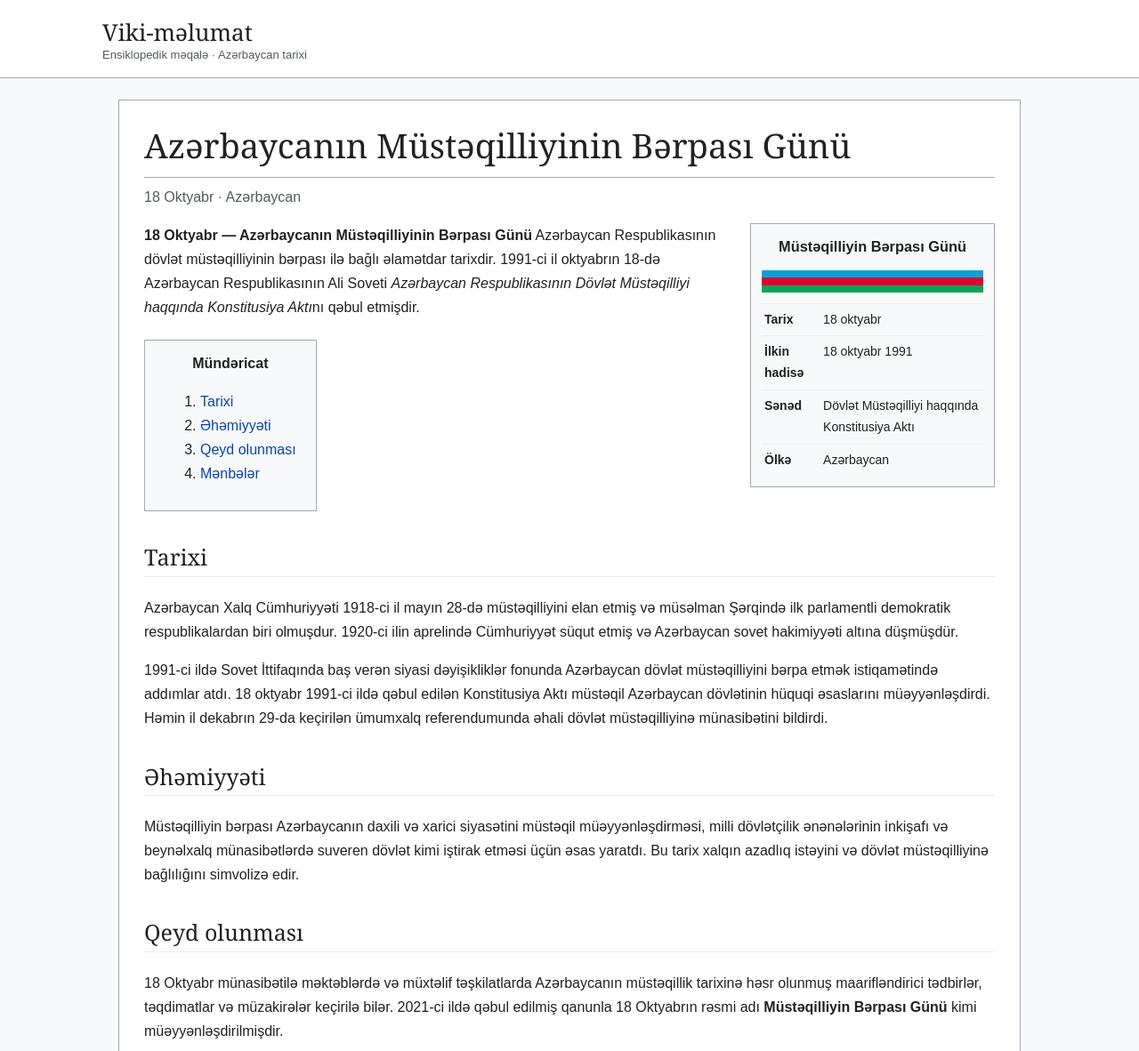
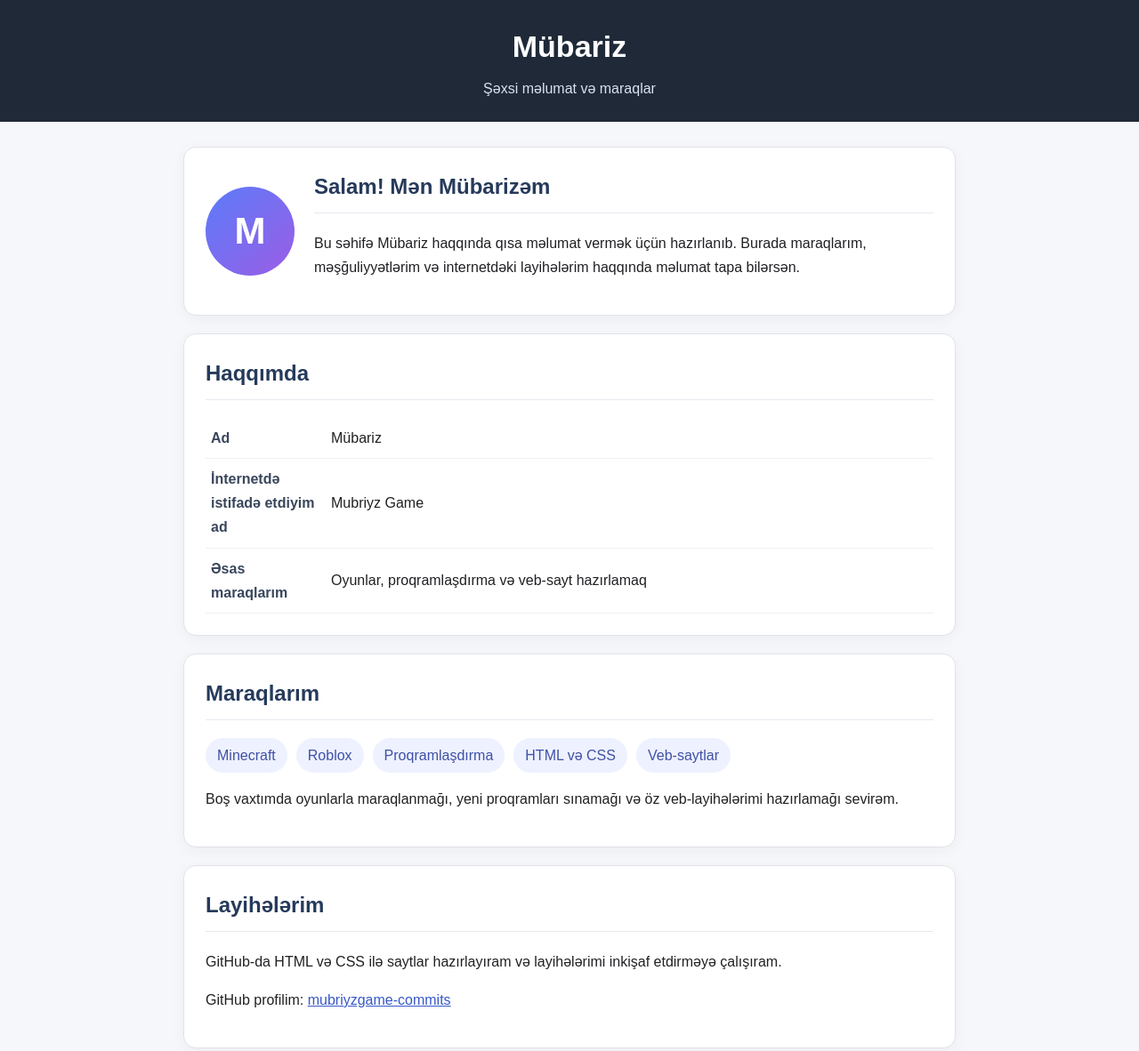
Before and after one commit to mubriyzgame-commits/18oktyabr, a plain HTML site: page index.html in a window 1280 px wide. Shown: the top 1182 px of the page at 89% size. Drawn offline with Linux system fonts and the light colour scheme.

Commit message:
Replace October 18 article with Muboriz personal profile

```diff
--- a/index.html
+++ b/index.html
@@ -3,38 +3,33 @@
 <head>
 <meta charset="UTF-8">
 <meta name="viewport" content="width=device-width, initial-scale=1">
-<meta name="description" content="18 Oktyabr — Azərbaycanın Müstəqilliyinin Bərpası Günü haqqında ensiklopedik məlumat.">
-<title>18 Oktyabr — Müstəqilliyin Bərpası Günü</title>
+<meta name="description" content="Mübariz haqqında şəxsi təqdimat səhifəsi.">
+<title>Mübariz — Haqqımda</title>
 <style>
-*{box-sizing:border-box}body{margin:0;background:#f8f9fa;color:#202122;font:16px/1.7 Arial,Helvetica,sans-serif}
-header{background:white;border-bottom:1px solid #a2a9b1;padding:18px max(20px,calc((100% - 1050px)/2))}
-.brand{font:26px Georgia,serif}.brand small{display:block;font:13px Arial;color:#54595d}
-main{max-width:1050px;margin:24px auto;padding:0 18px 35px}article{background:white;border:1px solid #a2a9b1;padding:28px}
-h1,h2{font-family:Georgia,'Times New Roman',serif;font-weight:normal}h1{font-size:clamp(28px,5vw,38px);line-height:1.2;border-bottom:1px solid #a2a9b1;padding-bottom:12px;margin:0 0 8px}h2{font-size:25px;border-bottom:1px solid #eaecf0;margin-top:30px}
-a{color:#0645ad;text-decoration:none}a:hover{text-decoration:underline}.sub{color:#54595d;margin-top:0}
-.info{float:right;width:275px;max-width:45%;margin:0 0 18px 24px;border:1px solid #a2a9b1;background:#f8f9fa;padding:12px;font-size:14px}.info h3{text-align:center;margin:0}.flag{height:25px;margin:12px 0;background:linear-gradient(to bottom,#00a3dd 0 33.33%,#e00034 33.33% 66.66%,#00a65a 66.66%)}.info table{border-collapse:collapse;width:100%}.info td,.info th{text-align:left;vertical-align:top;border-top:1px solid #eaecf0;padding:6px 3px}.toc{display:table;border:1px solid #a2a9b1;background:#f8f9fa;padding:12px 22px;margin:22px 0}.toc b{display:block;text-align:center}.note{background:#f8f9fa;border-left:4px solid #36c;padding:10px 14px}footer{max-width:1050px;margin:0 auto;padding:0 20px 25px;color:#54595d;font-size:13px}
-@media(max-width:620px){article{padding:19px 15px}.info{float:none;max-width:none;width:100%;margin:0 0 20px}}
+*{box-sizing:border-box}body{margin:0;background:#f6f7fb;color:#202124;font:16px/1.7 Arial,Helvetica,sans-serif}
+header{background:#202938;color:#fff;padding:24px 20px;text-align:center}header h1{margin:0;font-size:34px}header p{margin:4px 0 0;color:#d9e2f1}
+main{max-width:900px;margin:28px auto;padding:0 16px}.card{background:#fff;border:1px solid #e0e3e8;border-radius:14px;padding:24px;margin-bottom:20px;box-shadow:0 4px 16px #1720330b}
+h2{margin-top:0;color:#263a5b;border-bottom:1px solid #e6e9ef;padding-bottom:8px}
+.profile{display:flex;gap:22px;align-items:center}.avatar{width:100px;height:100px;flex:0 0 100px;border-radius:50%;background:linear-gradient(135deg,#5b7cfa,#9b5de5);display:grid;place-items:center;color:white;font-size:42px;font-weight:bold}
+table{border-collapse:collapse;width:100%}td{padding:9px 6px;border-bottom:1px solid #edf0f4}td:first-child{font-weight:bold;width:135px;color:#39465c}
+.tags{display:flex;flex-wrap:wrap;gap:10px}.tag{background:#eef1ff;color:#3f51a5;border-radius:20px;padding:6px 13px}
+a{color:#3758c8}footer{text-align:center;padding:18px;color:#6c7482;font-size:13px}
+@media(max-width:560px){.profile{display:block}.avatar{margin-bottom:14px}.card{padding:18px}}
 </style>
 </head>
 <body>
-<header><div class="brand">Viki-məlumat<small>Ensiklopedik məqalə · Azərbaycan tarixi</small></div></header>
-<main><article>
-<h1>Azərbaycanın Müstəqilliyinin Bərpası Günü</h1>
-<p class="sub">18 Oktyabr · Azərbaycan</p>
-<aside class="info"><h3>Müstəqilliyin Bərpası Günü</h3><div class="flag" aria-label="Azərbaycan bayrağının rəngləri"></div><table>
-<tr><th>Tarix</th><td>18 oktyabr</td></tr><tr><th>İlkin hadisə</th><td>18 oktyabr 1991</td></tr><tr><th>Sənəd</th><td>Dövlət Müstəqilliyi haqqında Konstitusiya Aktı</td></tr><tr><th>Ölkə</th><td>Azərbaycan</td></tr>
-</table></aside>
-<p><b>18 Oktyabr — Azərbaycanın Müstəqilliyinin Bərpası Günü</b> Azərbaycan Respublikasının dövlət müstəqilliyinin bərpası ilə bağlı əlamətdar tarixdir. 1991-ci il oktyabrın 18-də Azərbaycan Respublikasının Ali Soveti <i>Azərbaycan Respublikasının Dövlət Müstəqilliyi haqqında Konstitusiya Aktı</i>nı qəbul etmişdir.</p>
-<nav class="toc"><b>Mündəricat</b><ol><li><a href="#tarix">Tarixi</a></li><li><a href="#ehemiyyet">Əhəmiyyəti</a></li><li><a href="#qeyd">Qeyd olunması</a></li><li><a href="#menbeler">Mənbələr</a></li></ol></nav>
-<h2 id="tarix">Tarixi</h2>
-<p>Azərbaycan Xalq Cümhuriyyəti 1918-ci il mayın 28-də müstəqilliyini elan etmiş və müsəlman Şərqində ilk parlamentli demokratik respublikalardan biri olmuşdur. 1920-ci ilin aprelində Cümhuriyyət süqut etmiş və Azərbaycan sovet hakimiyyəti altına düşmüşdür.</p>
-<p>1991-ci ildə Sovet İttifaqında baş verən siyasi dəyişikliklər fonunda Azərbaycan dövlət müstəqilliyini bərpa etmək istiqamətində addımlar atdı. 18 oktyabr 1991-ci ildə qəbul edilən Konstitusiya Aktı müstəqil Azərbaycan dövlətinin hüquqi əsaslarını müəyyənləşdirdi. Həmin il dekabrın 29-da keçirilən ümumxalq referendumunda əhali dövlət müstəqilliyinə münasibətini bildirdi.</p>
-<h2 id="ehemiyyet">Əhəmiyyəti</h2>
-<p>Müstəqilliyin bərpası Azərbaycanın daxili və xarici siyasətini müstəqil müəyyənləşdirməsi, milli dövlətçilik ənənələrinin inkişafı və beynəlxalq münasibətlərdə suveren dövlət kimi iştirak etməsi üçün əsas yaratdı. Bu tarix xalqın azadlıq istəyini və dövlət müstəqilliyinə bağlılığını simvolizə edir.</p>
-<h2 id="qeyd">Qeyd olunması</h2>
-<p>18 Oktyabr münasibətilə məktəblərdə və müxtəlif təşkilatlarda Azərbaycanın müstəqillik tarixinə həsr olunmuş maarifləndirici tədbirlər, təqdimatlar və müzakirələr keçirilə bilər. 2021-ci ildə qəbul edilmiş qanunla 18 Oktyabrın rəsmi adı <b>Müstəqilliyin Bərpası Günü</b> kimi müəyyənləşdirilmişdir.</p>
-<h2 id="menbeler">Mənbələr</h2>
-<ul><li><a href="https://president.az/" target="_blank" rel="noopener noreferrer">Azərbaycan Respublikası Prezidentinin rəsmi saytı</a></li><li><a href="https://e-qanun.az/" target="_blank" rel="noopener noreferrer">Azərbaycan Respublikasının hüquqi aktları — e-qanun</a></li></ul>
-<p class="note"><b>Qeyd:</b> Bu səhifə Vikipediya üslubunda hazırlanmış maarifləndirici məqalədir; rəsmi Vikipediya məqaləsi deyil.</p>
-</article></main><footer>Maarifləndirici məqsədlə hazırlanıb.</footer>
-</body></html>
+<header><h1>Mübariz</h1><p>Şəxsi məlumat və maraqlar</p></header>
+<main>
+<section class="card profile"><div class="avatar" aria-label="M hərfi">M</div><div><h2>Salam! Mən Mübarizəm</h2><p>Bu səhifə Mübariz haqqında qısa məlumat vermək üçün hazırlanıb. Burada maraqlarım, məşğuliyyətlərim və internetdəki layihələrim haqqında məlumat tapa bilərsən.</p></div></section>
+<section class="card"><h2>Haqqımda</h2><table>
+<tr><td>Ad</td><td>Mübariz</td></tr>
+<tr><td>İnternetdə istifadə etdiyim ad</td><td>Mubriyz Game</td></tr>
+<tr><td>Əsas maraqlarım</td><td>Oyunlar, proqramlaşdırma və veb-sayt hazırlamaq</td></tr>
+</table></section>
+<section class="card"><h2>Maraqlarım</h2><div class="tags"><span class="tag">Minecraft</span><span class="tag">Roblox</span><span class="tag">Proqramlaşdırma</span><span class="tag">HTML və CSS</span><span class="tag">Veb-saytlar</span></div><p>Boş vaxtımda oyunlarla maraqlanmağı, yeni proqramları sınamağı və öz veb-layihələrimi hazırlamağı sevirəm.</p></section>
+<section class="card"><h2>Layihələrim</h2><p>GitHub-da HTML və CSS ilə saytlar hazırlayıram və layihələrimi inkişaf etdirməyə çalışıram.</p><p>GitHub profilim: <a href="https://github.com/mubriyzgame-commits" target="_blank" rel="noopener noreferrer">mubriyzgame-commits</a></p></section>
+<section class="card"><h2>Oyun kanalı</h2><p><b>Mubriyz Game</b> — oyunlarla bağlı kanal adım. Oyun məzmunu və layihələrimlə bağlı yenilikləri burada paylaşa bilərəm.</p><p><a href="https://www.youtube.com/@MubriyzGame1" target="_blank" rel="noopener noreferrer">YouTube kanalına bax</a></p></section>
+</main>
+<footer>Bu səhifə Mübariz haqqında təqdimat məqsədilə hazırlanıb.</footer>
+</body>
+</html>
```
